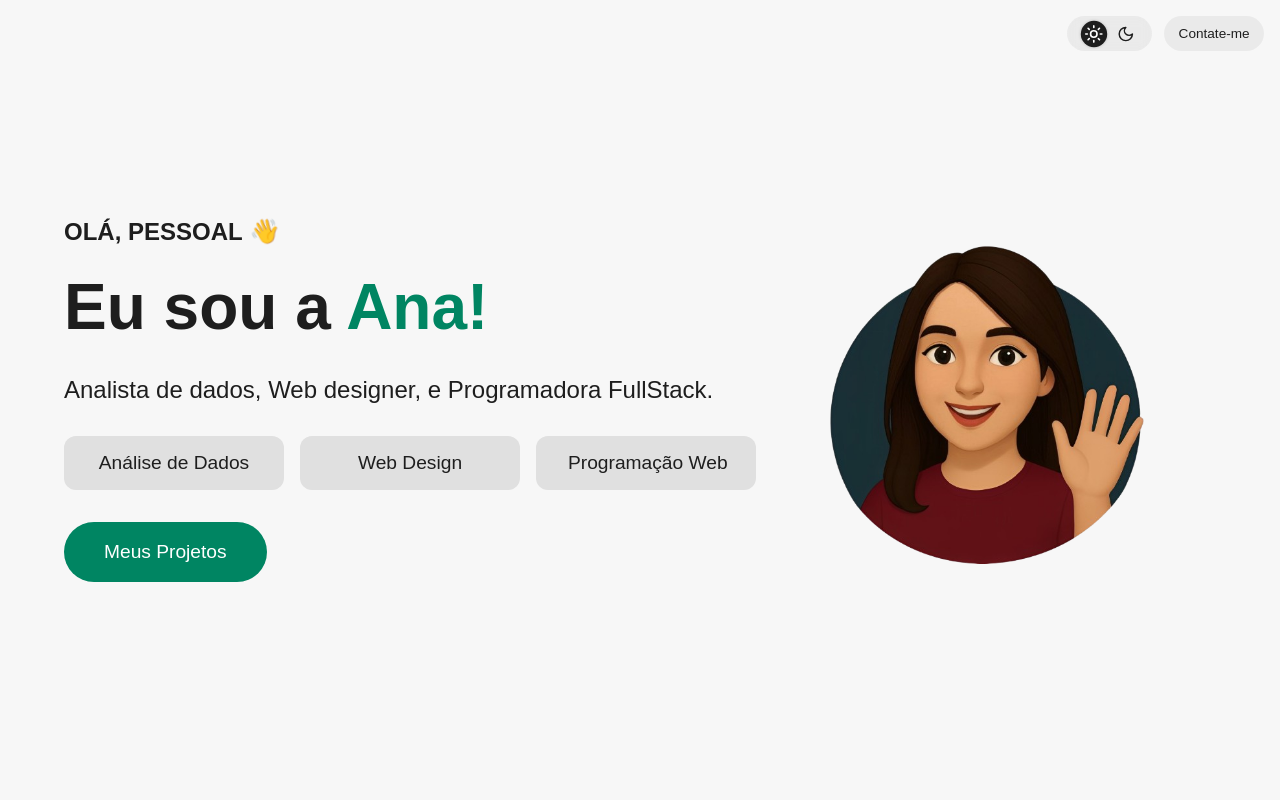
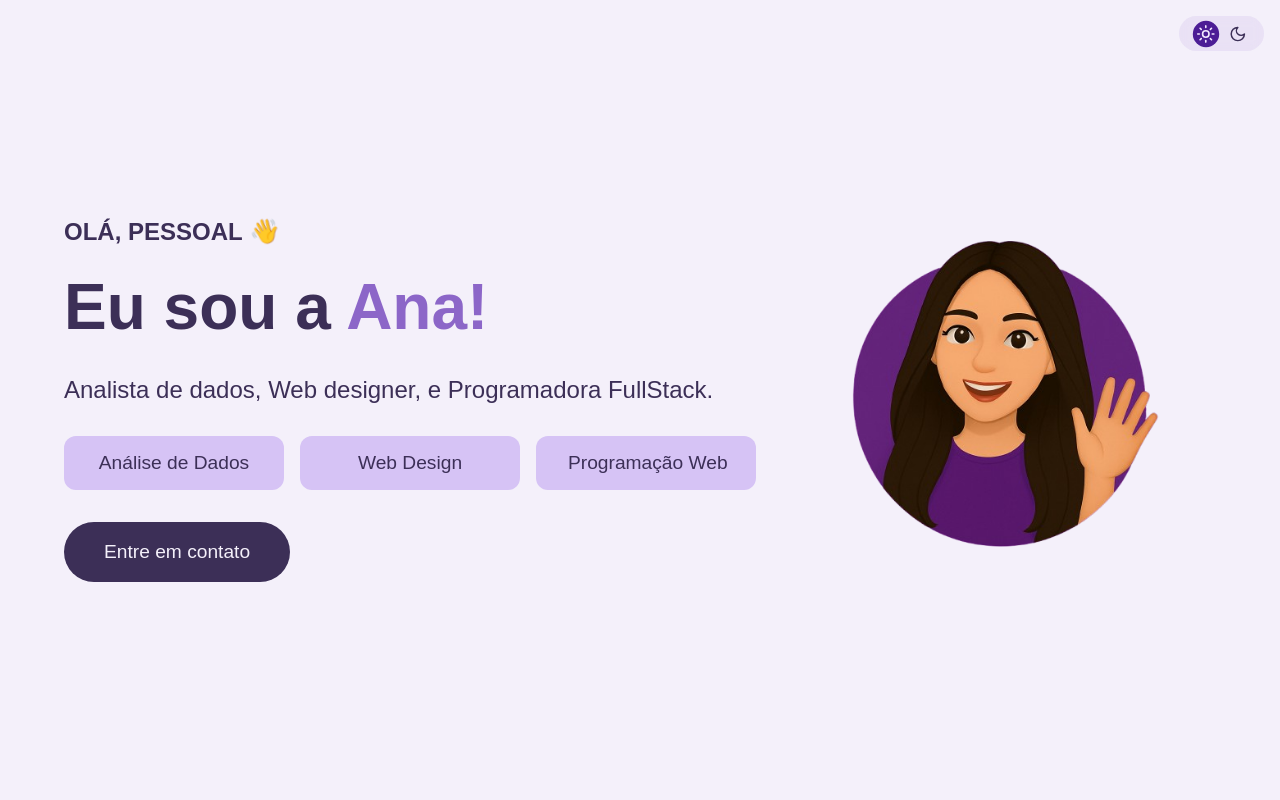
Before and after one commit to anazambarda/Portfolio, a React (Vite) app: page / in a window 1280 px wide. Shown: the top 800 px of the page. Built offline with nearby package versions, Linux system fonts and the light colour scheme.

Commit message:
Ajustando temas e cores

```diff
--- a/src/App.tsx
+++ b/src/App.tsx
@@ -2,11 +2,11 @@ import { useEffect, useState } from 'react';
 import './styles/App.css';
 import { Moon, Sun } from 'lucide-react';
 import HeaderSecundario from './HeaderSecundario';
-import avatar from './assets/ana_avatar_dois.png';
+import avatar from './assets/ana_ana.png';
 import AnaliseDados from './analise_dados';
 import WebDesign from './web_design';
 import Programacao from './programacao';
-import ContatoDropdown from './ContatoDropdown';
+// import ContatoDropdown from './ContatoDropdown'; // Comentado pois não está mais em uso
 
 function App() {
   const [theme, setTheme] = useState<'light' | 'dark'>(() => {
@@ -69,8 +69,7 @@ function App() {
           </div>
         </div>
 
-        {/* Botão de contato */}
-        <ContatoDropdown />
+        {/* Botão "Contate-me" removido daqui */}
       </div>
 
       {/* Conteúdo principal */}
@@ -86,7 +85,8 @@ function App() {
             <button onClick={() => scrollToSection('programacao')}>Programação Web</button>
           </div>
 
-          <button className="cta">Meus Projetos</button>
+          {/* Botão Meus Projetos (sem ação) */}
+          <button className="cta">Entre em contato</button>
         </div>
 
         <div className="image-content">
--- a/src/styles/analiseDeDados.css
+++ b/src/styles/analiseDeDados.css
@@ -1,6 +1,225 @@
-/* ============================= */
-/* Análise de Dados - Tema Claro e Escuro */
-/* ============================= */
+/* ================== */
+/* Tema Geral         */
+/* ================== */
+
+body.light {
+  background-color: #f4f0fa; /* roxo muito claro */
+  color: #3c2f57; /* roxo escuro */
+}
+
+body.dark {
+  background-color: #1a1124; /* roxo muito escuro */
+  color: #f4f0fa; /* roxo muito claro */
+}
+
+/* ================== */
+/* Botões e CTA       */
+/* ================== */
+
+body.light .buttons button {
+  background-color: #d6c3f5;
+  color: #3c2f57;
+}
+
+body.dark .buttons button {
+  background-color: #3a2a52;
+  color: #f4f0fa;
+}
+
+body.light .cta {
+  background-color: #3c2f57;
+  color: #f4f0fa;
+}
+
+body.dark .cta {
+  background-color: #f4f0fa;
+  color: #3c2f57;
+}
+
+.cta:hover {
+  background-color: #8c66c8;
+  color: white;
+  transform: scale(1.05);
+}
+
+/* ================== */
+/* Seções             */
+/* ================== */
+
+body.light #analise,
+body.light #webdesign,
+body.light #programacao {
+  background-color: #f4f0fa;
+  color: #3c2f57;
+  padding: 4rem;
+  min-height: 100vh;
+}
+
+body.dark #analise,
+body.dark #webdesign,
+body.dark #programacao {
+  background-color: #1a1124;
+  color: #f4f0fa;
+  padding: 4rem;
+  min-height: 100vh;
+}
+
+/* ============================ */
+/* Botão de Troca de Tema 🔄   */
+/* ============================ */
+
+.theme-switch {
+  display: flex;
+  align-items: center;
+  justify-content: center;
+  gap: 0.5rem;
+  border-radius: 999px;
+  padding: 0.3rem 0.9rem;
+  height: 2.2rem;
+  cursor: pointer;
+  transition: background 0.3s ease;
+  backdrop-filter: blur(6px);
+}
+
+body.dark .theme-switch {
+  background-color: rgba(255, 255, 255, 0.08);
+}
+
+body.light .theme-switch {
+  background-color: rgba(140, 102, 200, 0.1);
+}
+
+.theme-switch:hover {
+  background-color: rgba(140, 102, 200, 0.2);
+}
+
+/* Ícones do tema */
+.icon-container {
+  display: flex;
+  align-items: center;
+  justify-content: center;
+  color: inherit;
+  width: 24px;
+  height: 24px;
+  border-radius: 50%;
+  transition: all 0.3s ease;
+}
+
+.icon-container.selected {
+  background-color: #8c66c8;
+  color: white;
+  transform: scale(1.1);
+}
+
+/* ============================ */
+/* Botão "Contate-me"          */
+/* ============================ */
+
+.contato-box {
+  display: flex;
+  align-items: center;
+  position: relative;
+  height: 2.2rem;
+}
+
+.contato-btn {
+  border: none;
+  border-radius: 999px;
+  padding: 0.3rem 0.9rem;
+  font-size: 0.85rem;
+  height: 100%;
+  display: flex;
+  align-items: center;
+  justify-content: center;
+  cursor: pointer;
+  transition: background 0.3s ease;
+}
+
+body.dark .contato-btn {
+  background-color: rgba(255, 255, 255, 0.1);
+  color: #f4f0fa;
+}
+
+body.dark .contato-btn:hover {
+  background-color: #8c66c8;
+  color: #1a1124;
+}
+
+body.light .contato-btn {
+  background-color: rgba(0, 0, 0, 0.05);
+  color: #3c2f57;
+}
+
+body.light .contato-btn:hover {
+  background-color: #8c66c8;
+  color: white;
+}
+
+/* Dropdown de contato */
+
+.contato-dropdown {
+  position: absolute;
+  top: 2.5rem;
+  right: 0;
+  background-color: rgba(30, 20, 50, 0.95);
+  padding: 0.8rem 1rem;
+  border-radius: 10px;
+  color: white;
+  z-index: 10;
+  font-size: 0.9rem;
+  display: flex;
+  flex-direction: column;
+  gap: 0.5rem;
+  box-shadow: 0 2px 8px rgba(0, 0, 0, 0.3);
+}
+
+.contato-dropdown a {
+  color: #e0b8ff;
+  text-decoration: none;
+}
+
+.contato-dropdown a:hover {
+  text-decoration: underline;
+  color: white;
+}
+
+/* ================== */
+/* Destaque do nome   */
+/* ================== */
+
+.highlight {
+  font-weight: bold;
+}
+
+body.light .highlight {
+  color: #8c66c8;
+}
+
+body.dark .highlight {
+  color: #e0b8ff;
+}
+
+/* ================== */
+/* Header - Tema Claro */
+/* ================== */
+
+.light .header-secundario {
+  background-color: rgba(255, 255, 255, 0.9);
+  border-bottom: none;
+  box-shadow: 0 2px 6px rgba(0, 0, 0, 0.1);
+}
+
+.light .nav-secundaria button {
+  color: #3c2f57;
+}
+
+.light .nav-secundaria button:hover {
+  background: rgba(140, 102, 200, 0.15);
+}
+
+/* =========================== */
+/* Análise de Dados - Geral   */
+/* =========================== */
 
 .analise-container {
   text-align: center;
@@ -17,7 +236,7 @@
 
 .analise-descricao {
   max-width: 800px;
-    margin: 0 auto 2rem auto;
+  margin: 0 auto 2rem;
   font-size: 1rem;
   line-height: 1.5;
   color: inherit;
@@ -43,15 +262,15 @@
 }
 
 /* ===================== */
-  /* Tema Escuro */
+/* Tema Escuro - Análise*/
 /* ===================== */
 body.dark .projeto-card {
-    background-color: #1a1a1a;
+  background-color: #291a3a;
   color: white;
 }
 
 body.dark .projeto-card .icon {
-    color: #72e0c2; /* cor corrigida */
+  color: #e0b8ff;
 }
 
 body.dark .projeto-sub {
@@ -59,26 +278,26 @@
 }
 
 body.dark .btn-ver-projeto {
-    background-color: #2c2c2c;
+  background-color: #3c2f57;
   color: #ffffff;
 }
 
 body.dark .btn-ver-projeto:hover {
-    background-color: #72e0c2; /* cor corrigida */
+  background-color: #8c66c8;
   color: #000000;
 }
 
 /* ===================== */
-  /* Tema Claro */
+/* Tema Claro - Análise */
 /* ===================== */
 body.light .projeto-card {
   background-color: #ffffff;
-    color: #1e1e1e;
+  color: #3c2f57;
   box-shadow: 0 0 10px rgba(0, 0, 0, 0.1);
 }
 
 body.light .projeto-card .icon {
-    color: #008562;
+  color: #8c66c8;
 }
 
 body.light .projeto-sub {
@@ -86,17 +305,17 @@
 }
 
 body.light .btn-ver-projeto {
-    background-color: #e0e0e0;
-    color: #1e1e1e;
+  background-color: #d6c3f5;
+  color: #3c2f57;
 }
 
 body.light .btn-ver-projeto:hover {
-    background-color: #008562;
+  background-color: #8c66c8;
   color: #ffffff;
 }
 
 /* ===================== */
-  /* Elementos Comuns */
+/* Elementos Comuns      */
 /* ===================== */
 
 .projeto-card h3 {
@@ -118,17 +337,21 @@
   font-size: 0.95rem;
   text-decoration: none;
   transition: background 0.3s ease;
+  cursor: pointer;
 }
 
 body.modal-aberto {
   overflow: hidden;
 }
 
+/* ===================== */
+/* Modal - Geral e Temas */
+/* ===================== */
+
 .modal-overlay {
   position: fixed;
   top: 0;
   left: 0;
-  background-color: #111;
   width: 100vw;
   height: 100vh;
   z-index: 9999;
@@ -136,8 +359,22 @@ body.modal-aberto {
   flex-direction: column;
   align-items: center;
   justify-content: center;
+  transition: background-color 0.3s ease;
 }
 
+/* Fundo do overlay em roxo suave no tema claro */
+body.light .modal-overlay {
+  background-color: rgb(210, 180, 255); /* Roxo claro com transparência */
+  color: #3c2f57;
+}
+
+/* Fundo do overlay em roxo escuro no tema escuro */
+body.dark .modal-overlay {
+  background-color: #1c1424; /* Roxo escuro translúcido */
+  color: white;
+}
+
+/* Botão de voltar */
 .modal-voltar {
   position: absolute;
   top: 12px;
@@ -147,7 +384,6 @@ body.modal-aberto {
 }
 
 .icone-voltar {
-  color: #fff;
   transition: opacity 0.2s;
 }
 
@@ -155,24 +391,32 @@ body.modal-aberto {
   opacity: 0.6;
 }
 
+/* Frame Wrapper (borda e fundo do card principal) */
 .modal-frame-wrapper {
   width: 95%;
   max-width: 1400px;
-  height: 85vh; /* altura visível do conteúdo */
-  background-color: #000;
+  height: 85vh;
   overflow: hidden;
-  border-radius: 12px;
+  border-radius: 16px;
   display: flex;
   justify-content: center;
   align-items: start;
+  box-shadow: 0 0 20px #3c2f5700; /* sombra leve roxa */
 }
 
+body.light .modal-frame-wrapper {
+  background-color: #ebe0fa; /* lilás claro */
+  box-shadow: 0 0 16px rgba(180, 120, 255, 0.5);
+}
+
+body.dark .modal-frame-wrapper {
+  background-color: #3c2f5700; /* roxo escuro */
+  box-shadow: 0 0 20px rgba(90, 60, 160, 0);
+}
+
+/* Iframe */
 .iframe-centralizado {
   width: 100%;
   height: 100vh;
   border: none;
 }
-
-.btn-ver-projeto {
-  cursor: pointer;
-}
--- a/src/styles/base.css
+++ b/src/styles/base.css
@@ -1,3 +1,7 @@
+/* ============================ */
+/* Reset e Estrutura Geral      */
+/* ============================ */
+
 * {
   margin: 0;
   padding: 0;
@@ -7,26 +11,50 @@
 body, html, .app {
   height: 100%;
   font-family: 'Arial', sans-serif;
+  background-color: inherit;
+  color: inherit;
 }
 
+/* Scroll offset para âncoras */
 .section-offset {
   scroll-margin-top: 100px;
 }
 
+/* ============================ */
+/* Botão de troca de tema       */
+/* ============================ */
+
 .theme-switch {
   display: flex;
-    background-color: #2a2a2a;
   border-radius: 999px;
   padding: 0.3rem;
   gap: 0.3rem;
   align-items: center;
   cursor: pointer;
   transition: background 0.3s ease;
+  backdrop-filter: blur(6px);
 }
+
+/* Fundo do botão de tema */
+body.light .theme-switch {
+  background-color: rgba(216, 180, 252, 0.15); /* lavanda suave */
+}
+
+body.dark .theme-switch {
+  background-color: rgba(255, 255, 255, 0.08); /* neutro translúcido */
+}
+
+.theme-switch:hover {
+  background-color: rgba(167, 139, 250, 0.25); /* hover roxo pastel */
+}
+
+/* ============================ */
+/* Ícones do botão de tema      */
+/* ============================ */
 
 .icon-container {
   background-color: transparent;
-    color: white;
+  color: inherit;
   padding: 0.2rem;
   border-radius: 50%;
   display: flex;
@@ -36,6 +64,17 @@
 }
 
 .icon-container.selected {
-    background-color: white;
-    color: black;
+  background-color: #7c3aed; /* roxo principal */
+  color: white;
+  transform: scale(1.1);
 }
+
+body.light .icon-container.selected {
+  background-color: #4c1d95; /* roxo escuro */
+  color: #f3e8ff; /* lavanda clara */
+}
+
+body.dark .icon-container.selected {
+  background-color: #f3e8ff; /* lavanda clara */
+  color: #1e1b29; /* roxo carvão escuro */
+}
--- a/src/styles/components.css
+++ b/src/styles/components.css
@@ -1,59 +1,92 @@
 .text-content h4 {
   font-size: 1.5rem;
   margin-bottom: 1.5rem;
+  color: inherit;
 }
 
 .text-content h1 {
   font-size: 4rem;
   font-weight: bold;
+  color: inherit;
 }
 
+/* Destaque com cor do tema */
 .highlight {
-    color: #72e0c2;
+  color: #7c3aed; /* Roxo vibrante (claro) */
+}
+
+body.dark .highlight {
+  color: #d8b4fe; /* Lavanda suave (escuro) */
 }
 
 .text-content p {
   font-size: 1.5rem;
   margin: 2rem 0;
+  color: inherit;
 }
 
+/* Botões principais */
 .buttons {
   display: flex;
   gap: 1rem;
   margin-bottom: 2rem;
 }
+
 .buttons button {
-    background-color: #1e1e1e;
-    color: white;
+  background-color: #4c1d95; /* Roxo escuro neutro */
+  color: #f3e8ff;
   border: none;
-    padding: 1rem 2rem; /* aumentei a altura suavemente */
+  padding: 1rem 2rem;
   border-radius: 12px;
   font-size: 1.2rem;
   cursor: pointer;
-    width: 220px; /* um pouco mais largo também */
+  width: 220px;
   text-align: center;
   white-space: nowrap;
-    transition: transform 0.2s ease;
+  transition: transform 0.2s ease, box-shadow 0.2s ease, background-color 0.3s ease;
 }
 
+body.light .buttons button {
+  background-color: #ede9fe; /* Lavanda claro */
+  color: #4c1d95;
+}
 
-
+body.dark .buttons button {
+  background-color: #1e1b29; /* Roxo carvão profundo */
+  color: #ede9fe;
+}
 
 .buttons button:hover {
   transform: scale(1.05);
-    box-shadow: 0 4px 12px rgba(0, 0, 0, 0.2);
+  background-color: #a78bfa; /* Roxo médio pastel */
+  color: white;
+  box-shadow: 0 4px 12px rgba(167, 139, 250, 0.3); /* Glow roxo */
 }
 
+/* Botão CTA especial */
 .cta {
-    background-color: #72e0c2;
-    color: black;
+  background-color: #4c1d95;
+  color: #f3e8ff;
   padding: 1.2rem 2.5rem;
   border: none;
   border-radius: 30px;
   font-size: 1.2rem;
   cursor: pointer;
+  transition: background 0.3s ease, transform 0.2s ease;
 }
 
+body.dark .cta {
+  background-color: #d8b4fe;
+  color: #1e1b29;
+}
+
+.cta:hover {
+  transform: scale(1.05);
+  background-color: #a78bfa;
+  color: white;
+}
+
+/* Emojis animados */
 .wave {
   display: inline-block;
   animation: wave-animation 2s infinite;
--- a/src/styles/layout.css
+++ b/src/styles/layout.css
@@ -17,6 +17,6 @@
   }
 
   .image-content img {
-    width: 320px;
+    width: 410px;
     height: auto;
   }
--- a/src/styles/theme.css
+++ b/src/styles/theme.css
@@ -3,13 +3,13 @@
 /* ================== */
 
 body.light {
-  background-color: #f7f7f7;
-  color: #1e1e1e;
+  background-color: #f5f3ff; /* lavanda suave */
+  color: #4c1d95;            /* roxo escuro vibrante */
 }
 
 body.dark {
-  background-color: #0d0d0d;
-  color: white;
+  background-color: #1e1b29; /* roxo bem escuro */
+  color: #f5f3ff;
 }
 
 /* ================== */
@@ -17,23 +17,29 @@ body.dark {
 /* ================== */
 
 body.light .buttons button {
-  background-color: #e0e0e0;
-  color: #1e1e1e;
+  background-color: #e9d5ff; /* lilás suave */
+  color: #4c1d95;
 }
 
 body.dark .buttons button {
-  background-color: #1e1e1e;
-  color: white;
+  background-color: #372a53; /* roxo escuro opaco */
+  color: #f5f3ff;
 }
 
 body.light .cta {
-  background-color: #008562;
-  color: white;
+  background-color: #4c1d95;
+  color: #f5f3ff;
 }
 
 body.dark .cta {
-  background-color: #72e0c2;
-  color: black;
+  background-color: #f5f3ff;
+  color: #1e1b29;
+}
+
+.cta:hover {
+  background-color: #a78bfa;
+  color: white;
+  transform: scale(1.05);
 }
 
 /* ================== */
@@ -43,8 +49,8 @@ body.dark .cta {
 body.light #analise,
 body.light #webdesign,
 body.light #programacao {
-  background-color: #f7f7f7;
-  color: #1e1e1e;
+  background-color: #f5f3ff;
+  color: #4c1d95;
   padding: 4rem;
   min-height: 100vh;
 }
@@ -52,8 +58,8 @@ body.light #programacao {
 body.dark #analise,
 body.dark #webdesign,
 body.dark #programacao {
-  background-color: #0d0d0d;
-  color: white;
+  background-color: #1e1b29;
+  color: #f5f3ff;
   padding: 4rem;
   min-height: 100vh;
 }
@@ -75,48 +81,41 @@ body.dark #programacao {
   backdrop-filter: blur(6px);
 }
 
-body.dark .theme-switch {
-  background-color: rgba(255, 255, 255, 0.1);
+body.light .theme-switch {
+  background-color: rgba(76, 29, 149, 0.1); /* roxo translúcido */
 }
 
-body.light .theme-switch {
-  background-color: rgba(0, 0, 0, 0.05);
+body.dark .theme-switch {
+  background-color: rgba(255, 255, 255, 0.08);
 }
 
 .theme-switch:hover {
-  background-color: rgba(0, 0, 0, 0.1);
+  background-color: rgba(167, 139, 250, 0.2);
 }
 
-/* Ícones do tema */
+/* ============================ */
+/* Ícones do tema              */
+/* ============================ */
+
 .icon-container {
+  background-color: transparent;
+  color: inherit;
+  padding: 0.2rem;
+  border-radius: 50%;
   display: flex;
   align-items: center;
   justify-content: center;
-  color: inherit;
-  width: 24px;
-  height: 24px;
-  border-radius: 50%;
   transition: all 0.3s ease;
 }
 
 .icon-container.selected {
-  background-color: #fff;
-  box-shadow: 0 0 3px rgba(0, 0, 0, 0.2);
+  background-color: #a78bfa;
+  color: white;
   transform: scale(1.1);
 }
 
-body.light .icon-container.selected {
-  background-color: #1e1e1e;
-  color: white;
-}
-
-body.dark .icon-container.selected {
-  background-color: white;
-  color: #1e1e1e;
-}
-
 /* ============================ */
-/* Botão "Contate-me"           */
+/* Botão "Contate-me"          */
 /* ============================ */
 
 .contato-box {
@@ -139,31 +138,35 @@ body.dark .icon-container.selected {
   transition: background 0.3s ease;
 }
 
-body.dark .contato-btn {
-  background-color: rgba(255, 255, 255, 0.1);
+body.light .contato-btn {
+  background-color: rgba(0, 0, 0, 0.05);
+  color: #4c1d95;
+}
+
+body.light .contato-btn:hover {
+  background-color: #a78bfa;
   color: white;
 }
 
-body.dark .contato-btn:hover {
-  background-color: rgba(255, 255, 255, 0.2);
+body.dark .contato-btn {
+  background-color: rgba(255, 255, 255, 0.1);
+  color: #f5f3ff;
 }
 
-body.light .contato-btn {
-  background-color: rgba(0, 0, 0, 0.05);
-  color: #1e1e1e;
+body.dark .contato-btn:hover {
+  background-color: #c4b5fd;
+  color: #1e1b29;
 }
 
-body.light .contato-btn:hover {
-  background-color: rgba(0, 0, 0, 0.1);
-}
-
-/* Dropdown de contato */
+/* ============================ */
+/* Dropdown de contato         */
+/* ============================ */
 
 .contato-dropdown {
   position: absolute;
   top: 2.5rem;
   right: 0;
-  background-color: rgba(40, 40, 40, 0.95);
+  background-color: rgba(64, 43, 95, 0.95); /* roxo escuro transparente */
   padding: 0.8rem 1rem;
   border-radius: 10px;
   color: white;
@@ -176,44 +179,45 @@ body.light .contato-btn:hover {
 }
 
 .contato-dropdown a {
-  color: #a7c8ff;
+  color: #c4b5fd;
   text-decoration: none;
 }
 
 .contato-dropdown a:hover {
   text-decoration: underline;
+  color: white;
 }
 
-/* ================== */
-/* Destaque do nome   */
-/* ================== */
+/* ============================ */
+/* Destaque do nome            */
+/* ============================ */
 
 .highlight {
   font-weight: bold;
 }
 
 body.light .highlight {
-  color: #008562;
+  color: #a78bfa;
 }
 
 body.dark .highlight {
-  color: #72e0c2;
+  color: #d8b4fe;
 }
 
-/* ================== */
-/* Header - Tema Claro */
-/* ================== */
+/* ============================ */
+/* Header - Tema Claro         */
+/* ============================ */
 
 .light .header-secundario {
-  background-color: rgba(225, 225, 225, 0.61);
+  background-color: rgba(255, 255, 255, 0.9);
   border-bottom: none;
-  box-shadow: 0 2px 6px rgba(0, 0, 0, 0.1);
+  box-shadow: 0 2px 6px rgba(0, 0, 0, 0.08);
 }
 
 .light .nav-secundaria button {
-  color: black;
+  color: #4c1d95;
 }
 
 .light .nav-secundaria button:hover {
-  background: rgba(0, 0, 0, 0.05);
+  background: rgba(167, 139, 250, 0.15);
 }
```
Also changed, not shown: src/styles/HeaderSecundario.css (+27 -9 lines), src/styles/WebDesign.css (+14 -16 lines), src/assets/ana_ana.png (added). Lines whose indentation alone changed are shown as unchanged.
